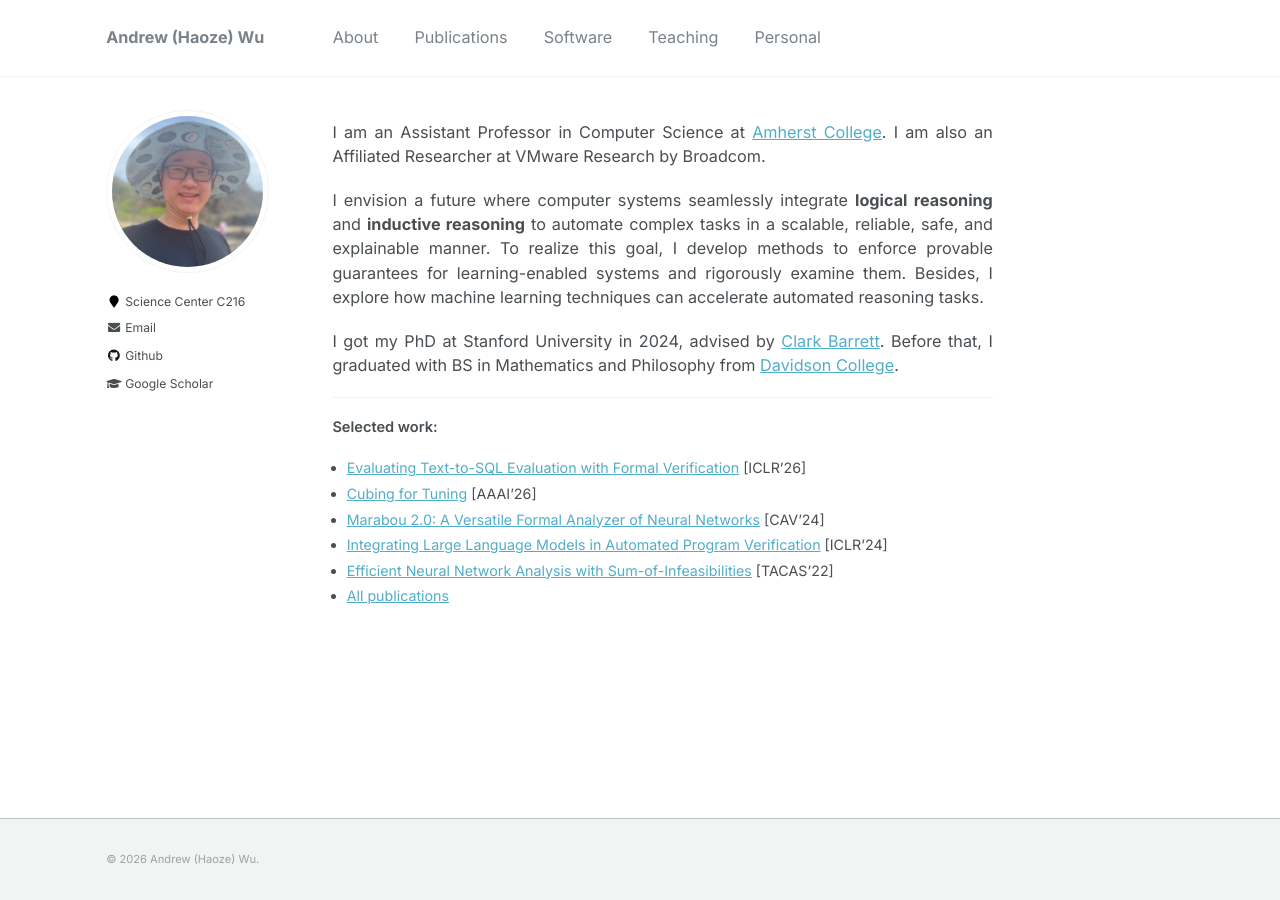
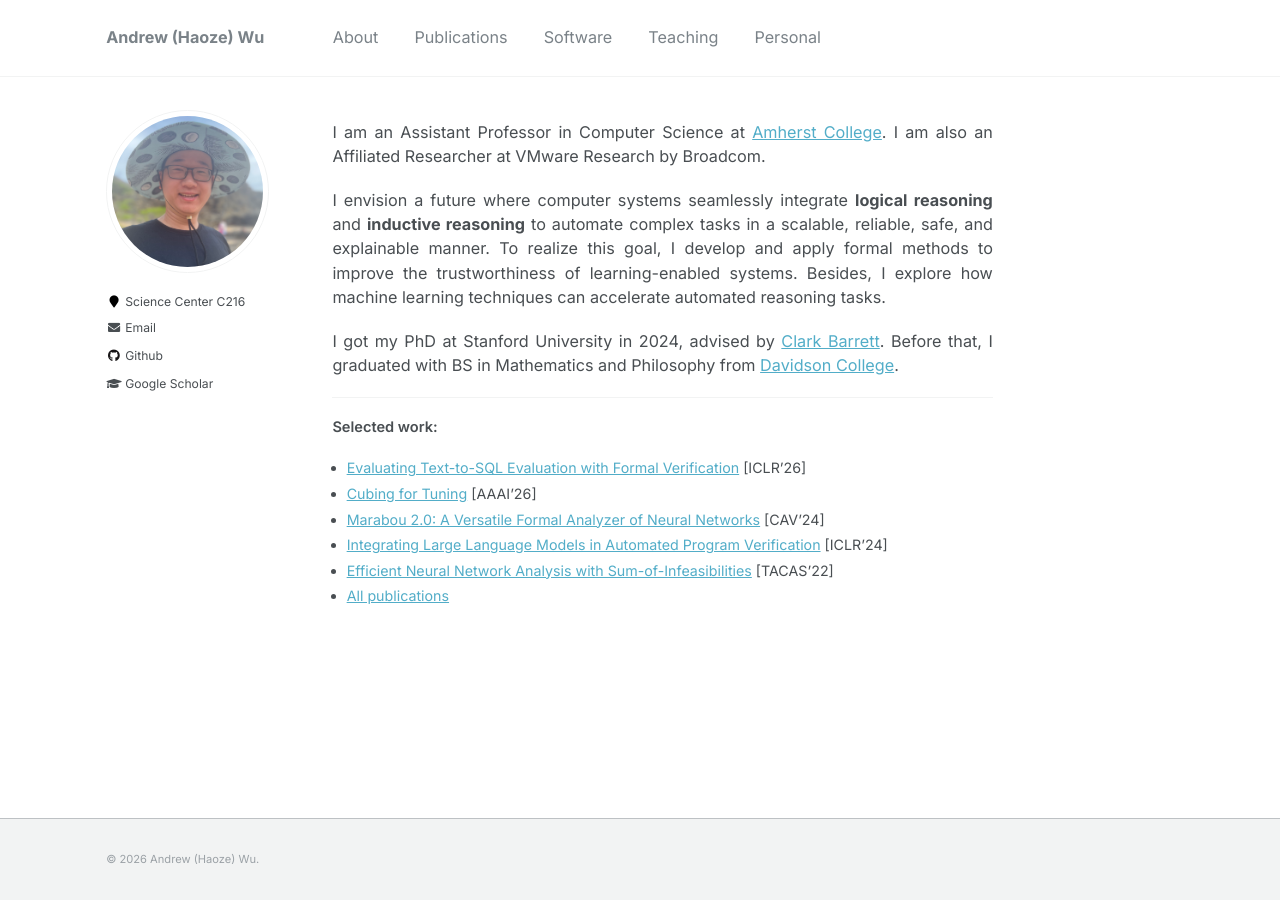
Before and after one commit to wu-haoze/wu-haoze.github.io, a Jekyll site: the page built from _pages/about.md, in a window 1280 px wide. Built offline with Jekyll 4.4.1, drawn with Linux system fonts in a browser that asks for light colours.

Commit message:
Refine research description in about.md
Updated the description of my research focus to include the application of formal methods for improving trustworthiness in learning-enabled systems.

```diff
--- a/_pages/about.md
+++ b/_pages/about.md
@@ -12,7 +12,7 @@ classes: [justify-text, about-page]
 
 I am an Assistant Professor in Computer Science at [Amherst College](https://www.amherst.edu){:target="_blank"}. I am also an Affiliated Researcher at VMware Research by Broadcom.
 
-I envision a future where computer systems seamlessly integrate **logical reasoning** and **inductive reasoning** to automate complex tasks in a scalable, reliable, safe, and explainable manner. To realize this goal, I develop methods to enforce provable guarantees for learning-enabled systems and rigorously examine them. Besides, I explore how machine learning techniques can accelerate automated reasoning tasks.
+I envision a future where computer systems seamlessly integrate **logical reasoning** and **inductive reasoning** to automate complex tasks in a scalable, reliable, safe, and explainable manner. To realize this goal, I develop and apply formal methods to improve the trustworthiness of learning-enabled systems. Besides, I explore how machine learning techniques can accelerate automated reasoning tasks.
 
 I got my PhD at Stanford University in 2024, advised by [Clark Barrett](https://theory.stanford.edu/~barrett/){:target="_blank"}. Before that, I graduated with BS in Mathematics and Philosophy from [Davidson College](https://www.davidson.edu/){:target="_blank"}.
 
```
